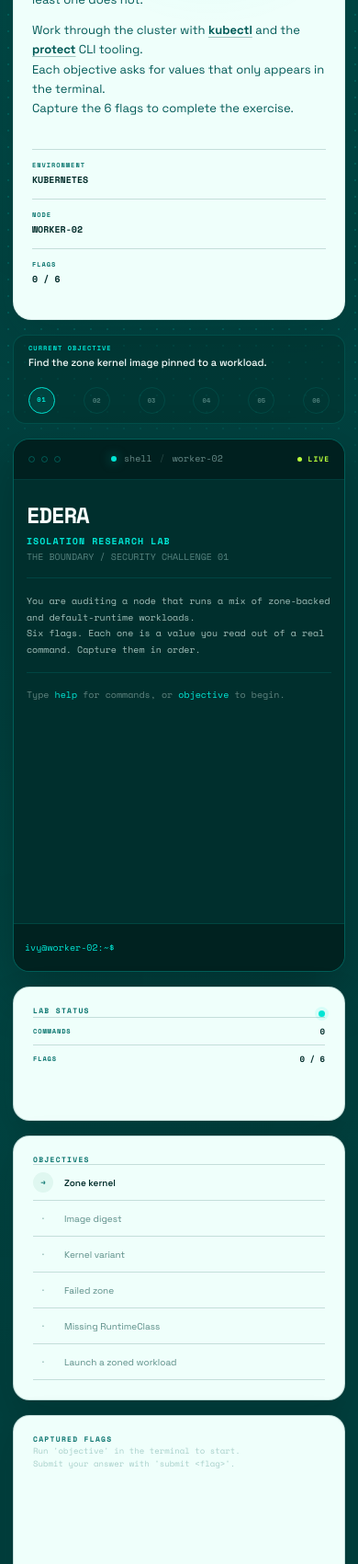
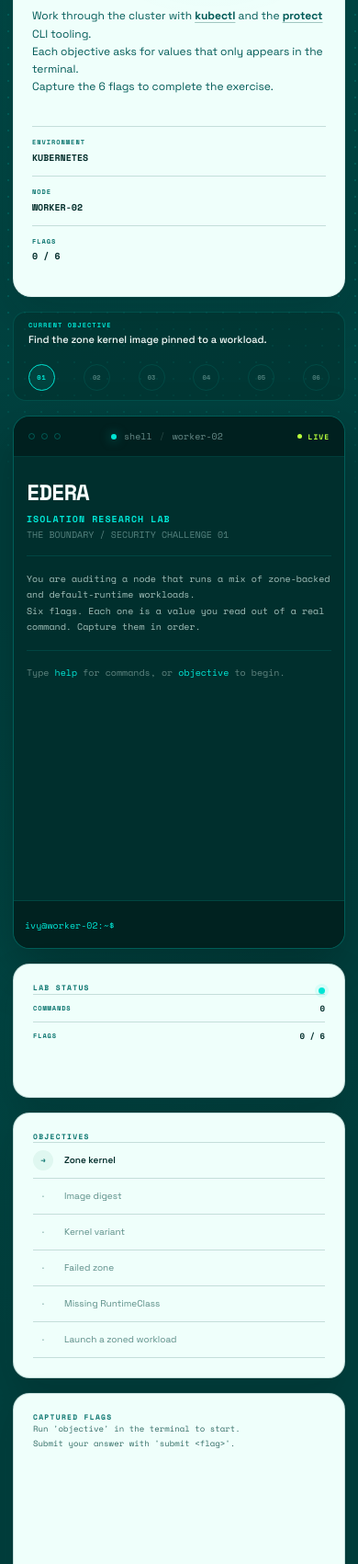
Before and after one commit to ndouglas-edera/ctf-challenge-1, a website built with Vite: page index.html in a window 390 px wide. Shown: the part 299-2000 px from the top of the page at 92% size. Built offline with nearby package versions, Linux system fonts and the light colour scheme.

Commit message:
Update style.css

```diff
--- a/src/style.css
+++ b/src/style.css
@@ -522,6 +522,7 @@
 
 /*
  * This element MUST have min-height: 0.
+ *
  * Without it, CSS grid can allow its contents to push
  * the command bar out of the intended position.
  */
@@ -658,7 +659,6 @@
   font-weight: 700;
 }
 
-
 .terminal-zone-ready {
   color: var(--edera-lime);
   font-weight: 700;
@@ -1068,9 +1068,38 @@
   gap: 7px;
 }
 
+/*
+ * Captured Flags empty state.
+ *
+ * The card itself uses the light mint background, so the old muted color
+ * (#78aaa4) was too faint on mobile and low-contrast in general.
+ */
 .flag-empty {
-  color: var(--edera-muted);
-  font: 9px / 1.5 var(--font-mono);
+  color: #356d67;
+  font: 9px / 1.55 var(--font-mono);
+}
+
+.flag-empty div {
+  color: #356d67;
+}
+
+.flag-empty div + div {
+  margin-top: 3px;
+}
+
+/*
+ * The two actionable terminal commands in the empty Captured Flags card
+ * use the same Edera lime as the terminal's live/status accents.
+ *
+ * The quotes remain part of the sentence; only the command itself is
+ * highlighted through the markup-independent text treatment below.
+ */
+.flag-empty {
+  /*
+   * Keep the overall explanatory copy readable while allowing the
+   * command-like text to inherit a stronger treatment.
+   */
+  text-shadow: none;
 }
 
 .flag-row {
@@ -1436,7 +1465,21 @@
   }
 
   .mission h1 {
-    font-size: 35px;
+    /*
+     * Mobile-only reduction.
+     * Desktop remains at the original clamp(34px, 4vw, 54px).
+     */
+    font-size: 30px;
+    line-height: 1;
+  }
+
+  .mission p {
+    /*
+     * Slightly smaller supporting copy on phones so the mission
+     * card doesn't become visually dominated by text.
+     */
+    font-size: 12px;
+    line-height: 1.6;
   }
 
   .objective-strip {
@@ -1591,7 +1634,7 @@
 }
 
 .cli-help-command-link::after {
-  content: " â†—";
+  content: " ↗";
   color: var(--edera-cyan);
   font-weight: 700;
 }
@@ -1734,7 +1777,6 @@
   }
 }
 
-
 /* -------------------------------------------------------------------------- */
 /* Live architecture state                                                    */
 /* -------------------------------------------------------------------------- */
```
